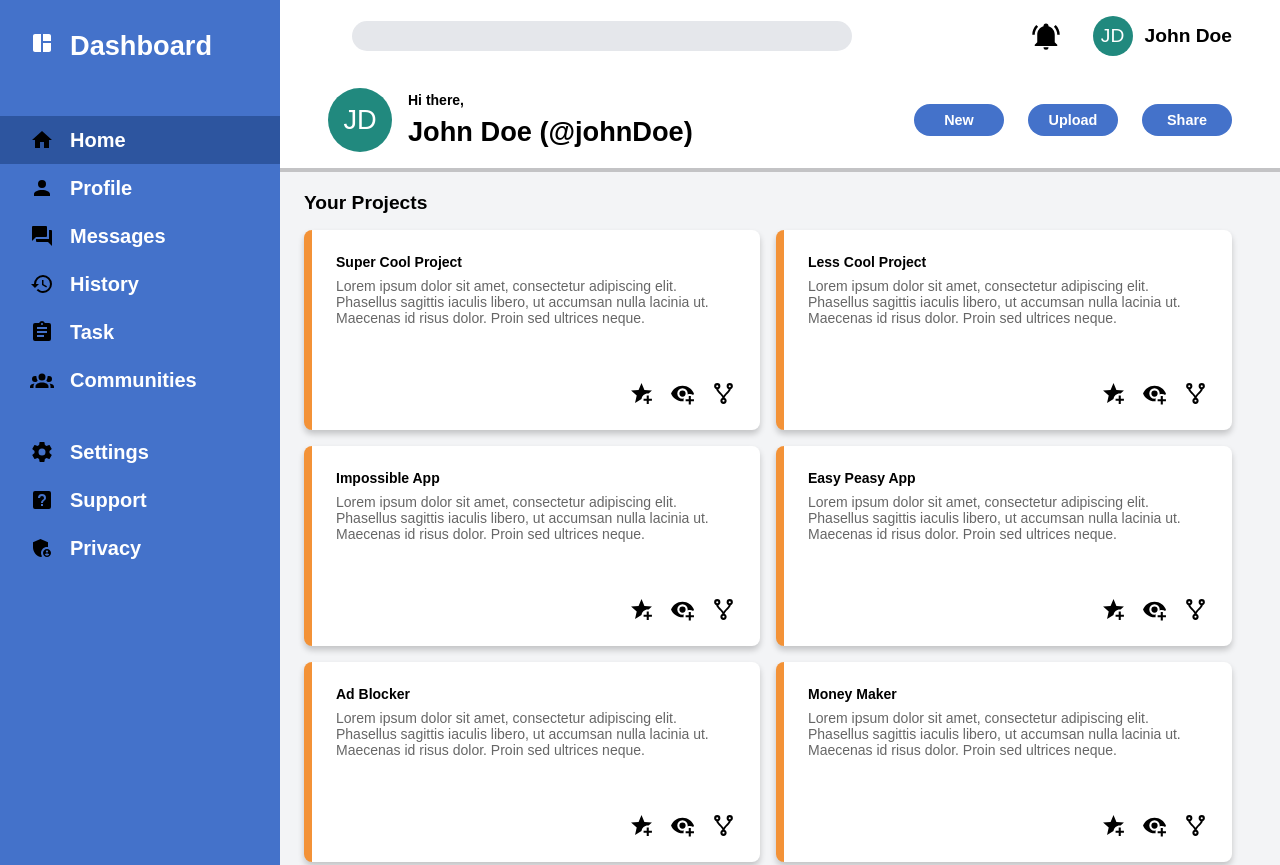
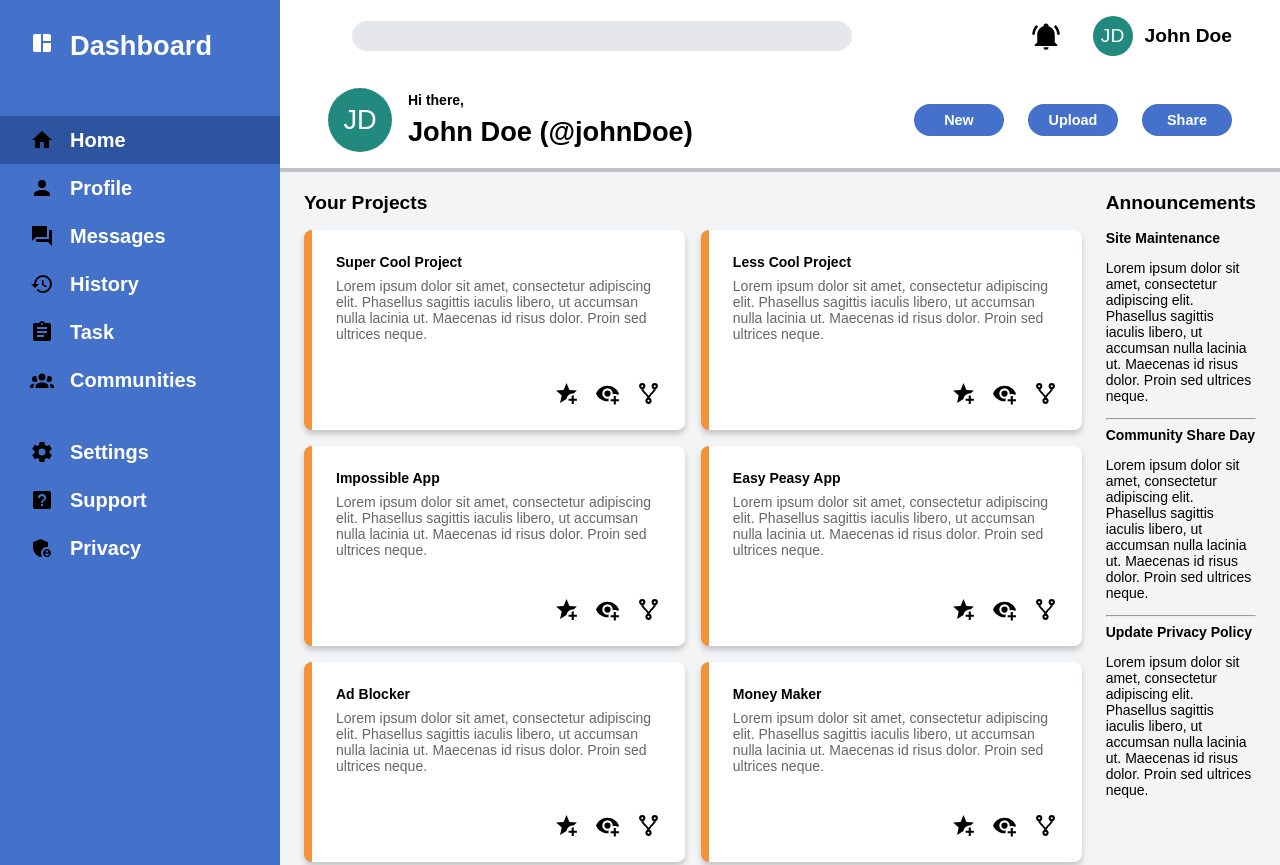
Before and after one commit to Vale1708/adminDashboard, a plain HTML site: page index.html in a window 1280 px wide. Shown: the top 865 px of the page. Drawn offline with Linux system fonts and the light colour scheme.

Commit message:
Add announcements section

```diff
--- a/index.html
+++ b/index.html
@@ -209,6 +209,28 @@
                 </div>
             </div>
         </section>
+
+        <section class="announcements">
+            <h3>Announcements</h3>
+
+            <div class="announcements-container">
+                <div class="announcements-card">
+                    <h4>Site Maintenance</h4>
+                    <p>Lorem ipsum dolor sit amet, consectetur adipiscing elit. Phasellus sagittis iaculis libero, ut accumsan nulla lacinia ut. Maecenas id risus dolor. Proin sed ultrices neque.</p>
+                </div>
+                <hr>
+                <div class="announcements-card">
+                    <h4>Community Share Day</h4>
+                    <p>Lorem ipsum dolor sit amet, consectetur adipiscing elit. Phasellus sagittis iaculis libero, ut accumsan nulla lacinia ut. Maecenas id risus dolor. Proin sed ultrices neque.</p>
+                </div>
+                <hr>
+                <div class="announcements-card">
+                    <h4>Update Privacy Policy</h4>
+                    <p>Lorem ipsum dolor sit amet, consectetur adipiscing elit. Phasellus sagittis iaculis libero, ut accumsan nulla lacinia ut. Maecenas id risus dolor. Proin sed ultrices neque.</p>
+                </div>
+            </div>
+        </section>
+
     </main>
 
 </body>
```
